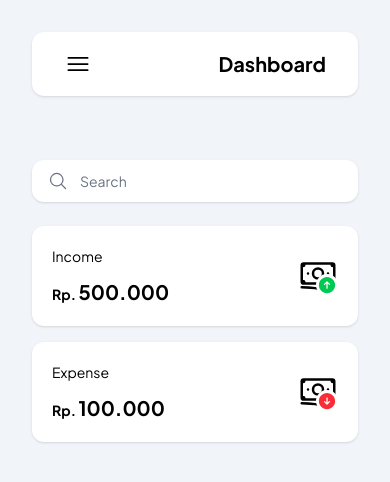
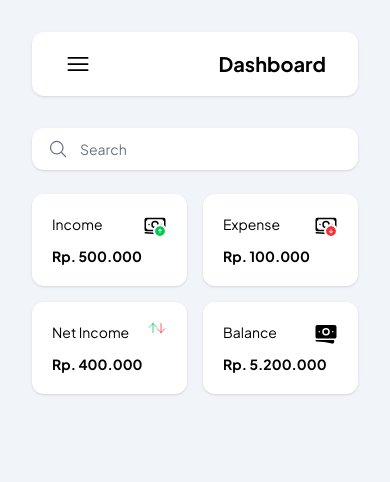
Before and after one commit to rifkibayuariy/karang-taruna, a Next.js app: page /admin/dashboard in a window 390 px wide. Shown: the top 482 px of the page. Built offline with nearby package versions, Linux system fonts and the light colour scheme.

Commit message:
Change Layout Dashboard on mobile

```diff
--- a/app/admin/dashboard/page.tsx
+++ b/app/admin/dashboard/page.tsx
@@ -1,10 +1,13 @@
 import {
     MagnifyingGlassIcon,
     BanknotesIcon,
+    ArrowUpIcon,
+    ArrowDownIcon
 } from '@heroicons/react/24/outline';
 import {
     ArrowUpCircleIcon,
-    ArrowDownCircleIcon
+    ArrowDownCircleIcon,
+    BanknotesIcon as BanknotesIconSolid
 } from '@heroicons/react/24/solid';
 
 export default function Dashboard() {
@@ -14,7 +17,7 @@ export default function Dashboard() {
                 <div className="hidden w-full lg:w-56 md:flex items-center">
                     <h1 className="text-xl text-nowrap md:text-2xl font-bold">Dashboard</h1>
                 </div>
-                <div className="w-full lg:w-74 xl:w-120 flex justify-end pt-8 md:pt-0">
+                <div className="w-full lg:w-74 xl:w-120 flex justify-end">
                     <div className="relative w-full">
                     <input
                         className="block peer z-0 h-full w-full rounded-xl py-3 pl-12 text-sm bg-white shadow-sm placeholder:text-gray-500 focus:outline-none"
@@ -24,18 +27,18 @@ export default function Dashboard() {
                     </div>
                 </div>
             </div>
-            <div className="mt-6 text-sm grid grid-cols-1 sm:grid-cols-2 md:grid-cols-1 lg:grid-cols-2 2xl:grid-cols-4 gap-4">
+            <div className="mt-6 text-sm grid grid-cols-2 md:grid-cols-1 lg:grid-cols-2 2xl:grid-cols-4 gap-4">
                 <div className="p-5 bg-white shadow-sm rounded-xl">
                     <div className="relative">
                         <span className="block">Income</span>
                         <div className="pt-3 font-bold">
                             <span className="text-sm">Rp. </span>
-                            <span className="text-xl">500.000</span>
+                            <span className="md:text-xl">500.000</span>
                         </div>
-                        <div className="absolute right-0 top-1/2 -translate-y-1/2">
-                            <BanknotesIcon className='size-10'/>
+                        <div className="absolute right-0 top-0 md:top-1/2 md:-translate-y-1/2">
+                            <BanknotesIcon className='size-6 md:size-10'/>
                             <span className="absolute bottom-0 right-0 p-0.25 rounded-full bg-white">
-                                <ArrowUpCircleIcon className='size-5 text-green-500'/>
+                                <ArrowUpCircleIcon className='size-3 md:size-5 text-green-500'/>
                             </span>
                         </div>
                     </div>
@@ -45,13 +48,40 @@ export default function Dashboard() {
                         <span className="block">Expense</span>
                         <div className="pt-3 font-bold">
                             <span className="text-sm">Rp. </span>
-                            <span className="text-xl">100.000</span>
+                            <span className="md:text-xl">100.000</span>
                         </div>
-                        <div className="absolute right-0 top-1/2 -translate-y-1/2">
-                            <BanknotesIcon className='size-10'/>
+                        <div className="absolute right-0 top-0 md:top-1/2 md:-translate-y-1/2">
+                            <BanknotesIcon className='size-6 md:size-10'/>
                             <span className="absolute bottom-0 right-0 p-0.25 rounded-full bg-white">
-                                <ArrowDownCircleIcon className='size-5 text-red-500'/>
+                                <ArrowDownCircleIcon className='size-3 md:size-5 text-red-500'/>
                             </span>
+                        </div>
+                    </div>
+                </div>
+                <div className="p-5 bg-white shadow-sm rounded-xl">
+                    <div className="relative">
+                        <span className="block">Net Income</span>
+                        <div className="pt-3 font-bold">
+                            <span className="text-sm">Rp. </span>
+                            <span className="md:text-xl">400.000</span>
+                        </div>
+                        <div className="absolute right-0 top-0 md:top-1/2 md:-translate-y-1/2">
+                            <div className="flex">
+                                <ArrowUpIcon className='size-3 md:size-5 text-green-500'/>
+                                <ArrowDownIcon className='size-3 md:size-5 -ml-1 text-red-500'/>
+                            </div>
+                        </div>
+                    </div>
+                </div>
+                <div className="p-5 bg-white shadow-sm rounded-xl">
+                    <div className="relative">
+                        <span className="block">Balance</span>
+                        <div className="pt-3 font-bold">
+                            <span className="text-sm">Rp. </span>
+                            <span className="md:text-xl">5.200.000</span>
+                        </div>
+                        <div className="absolute right-0 top-0 md:top-1/2 md:-translate-y-1/2">
+                            <BanknotesIconSolid className='size-6 md:size-10'/>
                         </div>
                     </div>
                 </div>
```
